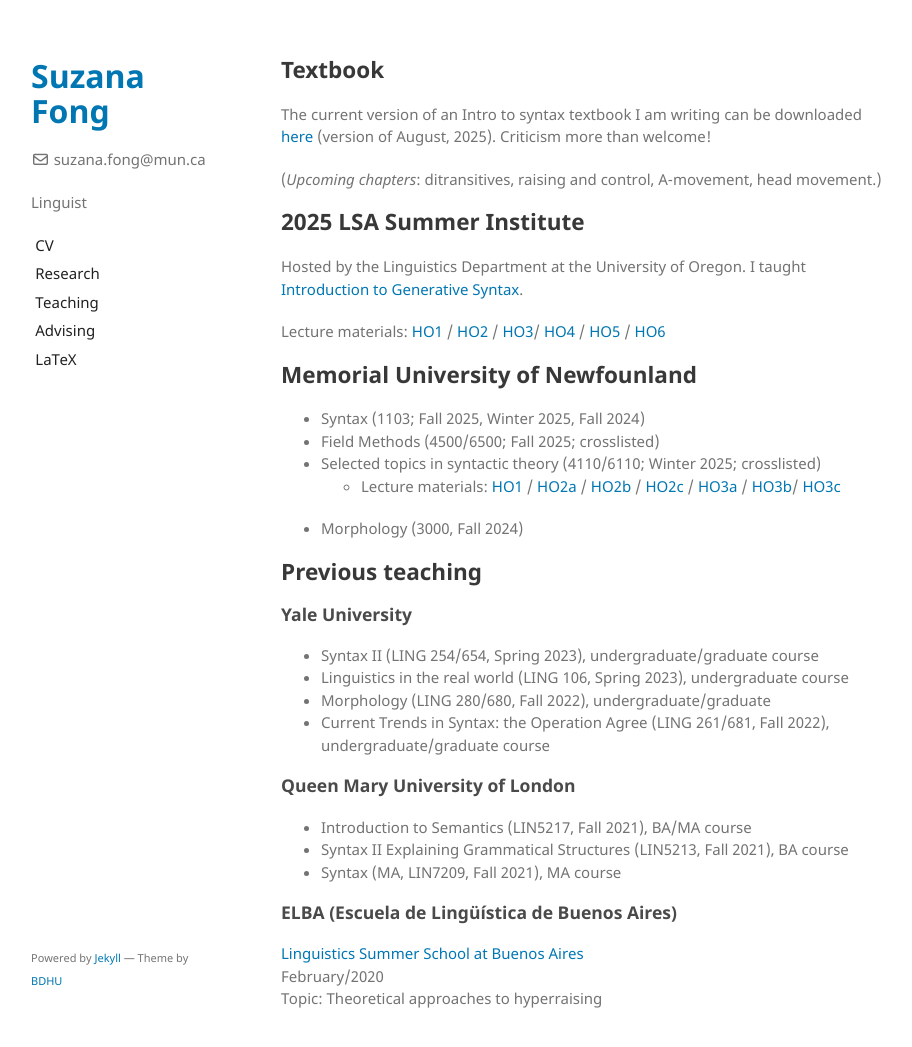
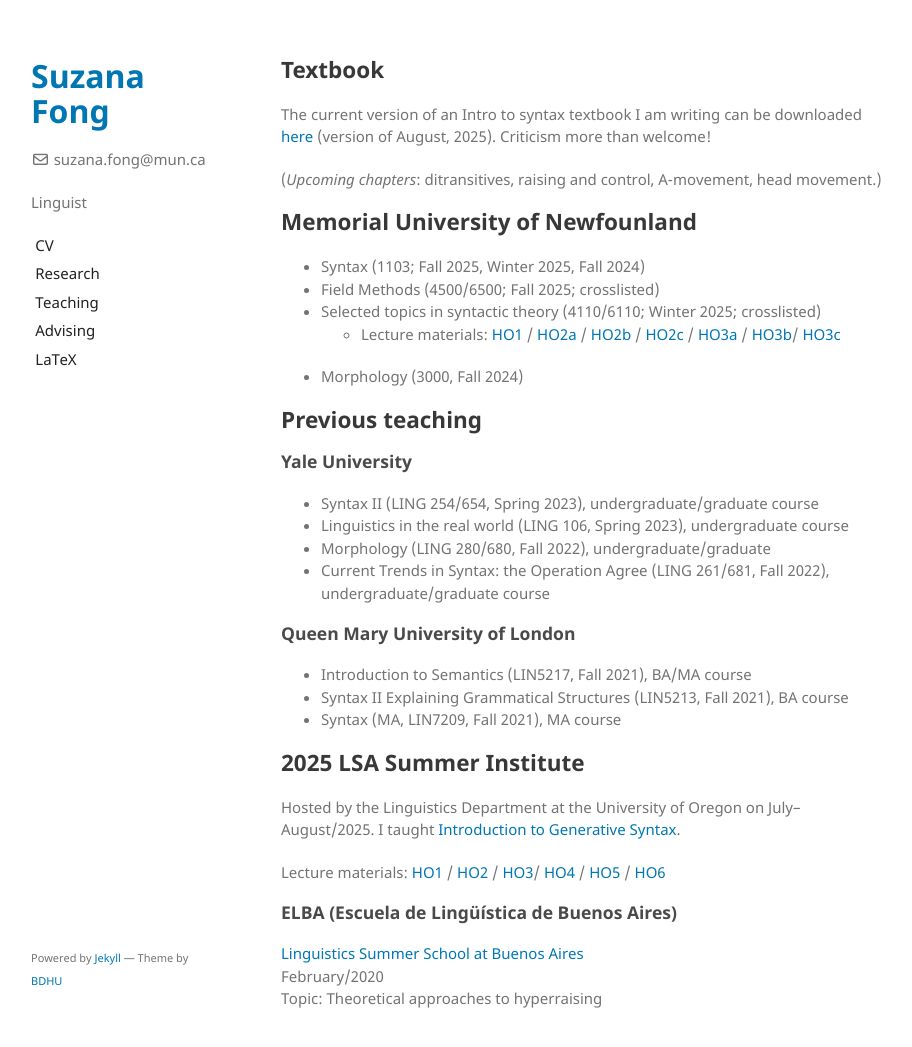
Before and after one commit to sznfng/sznfng.github.io, a Jekyll site: the page built from teaching.md, in a window 1280 px wide and 1060 px high. Shown: the top 1047 px of the window, without its empty margins (179-1091 px from the left). Built offline with Jekyll 4.4.1, drawn with Linux system fonts in a browser that asks for light colours; part of the change alters nothing that is shown.

Commit message:
Update teaching.md

```diff
--- a/teaching.md
+++ b/teaching.md
@@ -7,12 +7,6 @@ title: Teaching
 The current version of an Intro to syntax textbook I am writing can be downloaded [here](files/Introduction_to_syntax_textbook.pdf) (version of August, 2025). Criticism more than welcome!
 
 (_Upcoming chapters_: ditransitives, raising and control, A-movement, head movement.)
-
-## 2025 LSA Summer Institute
-
-Hosted by the Linguistics Department at the University of Oregon. I taught [Introduction to Generative Syntax](https://center.uoregon.edu/LSA/2025/program/search/detail_session.php?id=13901702).
-
-Lecture materials: [HO1](files/intro_syntax/Intro_Generative_Syntax_LSA_2025_HO1.pdf) / [HO2](files/intro_syntax/Intro_Generative_Syntax_LSA_2025_HO2.pdf) / [HO3](files/intro_syntax/Intro_Generative_Syntax_LSA_2025_HO3.pdf )/ [HO4](files/intro_syntax/Intro_Generative_Syntax_LSA_2025_HO4.pdf) / [HO5](files/intro_syntax/Intro_Generative_Syntax_LSA_2025_HO5.pdf) / [HO6](files/intro_syntax/Intro_Generative_Syntax_LSA_2025_HO6.pdf)
 
 ## Memorial University of Newfounland
 + Syntax (1103; Fall 2025, Winter 2025, Fall 2024)
@@ -34,6 +28,12 @@ Lecture materials: [HO1](files/intro_syntax/Intro_Generative_Syntax_LSA_2025_HO1
 + Syntax II Explaining Grammatical Structures (LIN5213, Fall 2021), BA course
 + Syntax (MA, LIN7209, Fall 2021), MA course
 
+## 2025 LSA Summer Institute
+
+Hosted by the Linguistics Department at the University of Oregon on July--August/2025. I taught [Introduction to Generative Syntax](https://center.uoregon.edu/LSA/2025/program/search/detail_session.php?id=13901702).
+
+Lecture materials: [HO1](files/intro_syntax/Intro_Generative_Syntax_LSA_2025_HO1.pdf) / [HO2](files/intro_syntax/Intro_Generative_Syntax_LSA_2025_HO2.pdf) / [HO3](files/intro_syntax/Intro_Generative_Syntax_LSA_2025_HO3.pdf )/ [HO4](files/intro_syntax/Intro_Generative_Syntax_LSA_2025_HO4.pdf) / [HO5](files/intro_syntax/Intro_Generative_Syntax_LSA_2025_HO5.pdf) / [HO6](files/intro_syntax/Intro_Generative_Syntax_LSA_2025_HO6.pdf)
+
 ### ELBA (Escuela de Lingüística de Buenos Aires)
 [Linguistics Summer School at Buenos Aires](https://escuela-linguistica-de-buenos-aires.github.io/)\
 February/2020\
```
